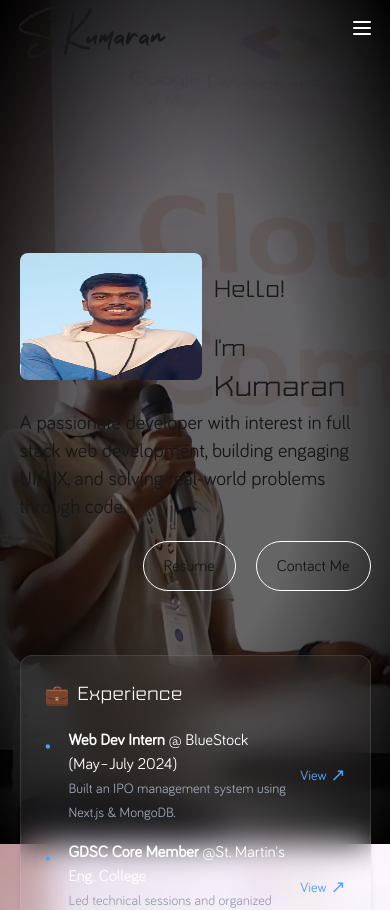
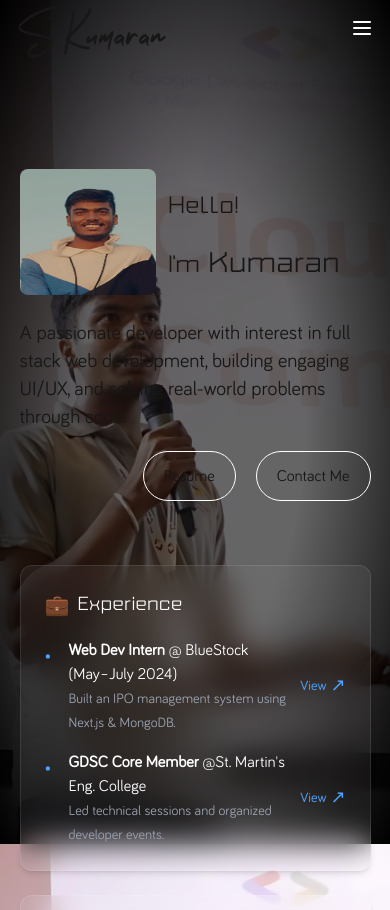
Before and after one commit to 6kumaran/Portfolio, a Next.js app: page /aboutme in a window 390 px wide. Shown: the top 910 px of the page. Built offline with nearby package versions, Linux system fonts and the light colour scheme.

Commit message:
Changed Picture

```diff
--- a/src/app/aboutme/page.tsx
+++ b/src/app/aboutme/page.tsx
@@ -13,13 +13,13 @@ const AboutMePage = () => {
         <div className="flex flex-1">
         {/* Main content section */}
         <PageWrapper>
-        <div className="flex-1 px-[5vw] md:px-[20vw] pt-[25vh] md:pt-[15vh] font-['Bariol_Regular']">
+        <div className="flex-1 px-[5vw] md:px-[20vw] pt-[15vh] md:pt-[15vh] font-['Bariol_Regular']">
           <div className='flex flex-row'>
             {/* eslint-disable @next/next/no-img-element */}
             <Image
-                  src="/profile.jpg"
+                  src="/profile2.jpg"
                   alt="Hero Image"
-                  className="w-[25w] md:w-[13vw] h-[15vh] md:h-[27vh] mb-6 rounded-lg"
+                  className="w-[35vw] md:w-[13vw] h-[15vh] md:h-[27vh] mb-6 rounded-lg"
                   width={200}
                   height={300}
                 />
```
Also changed, not shown: public/profile2.jpg (added).
